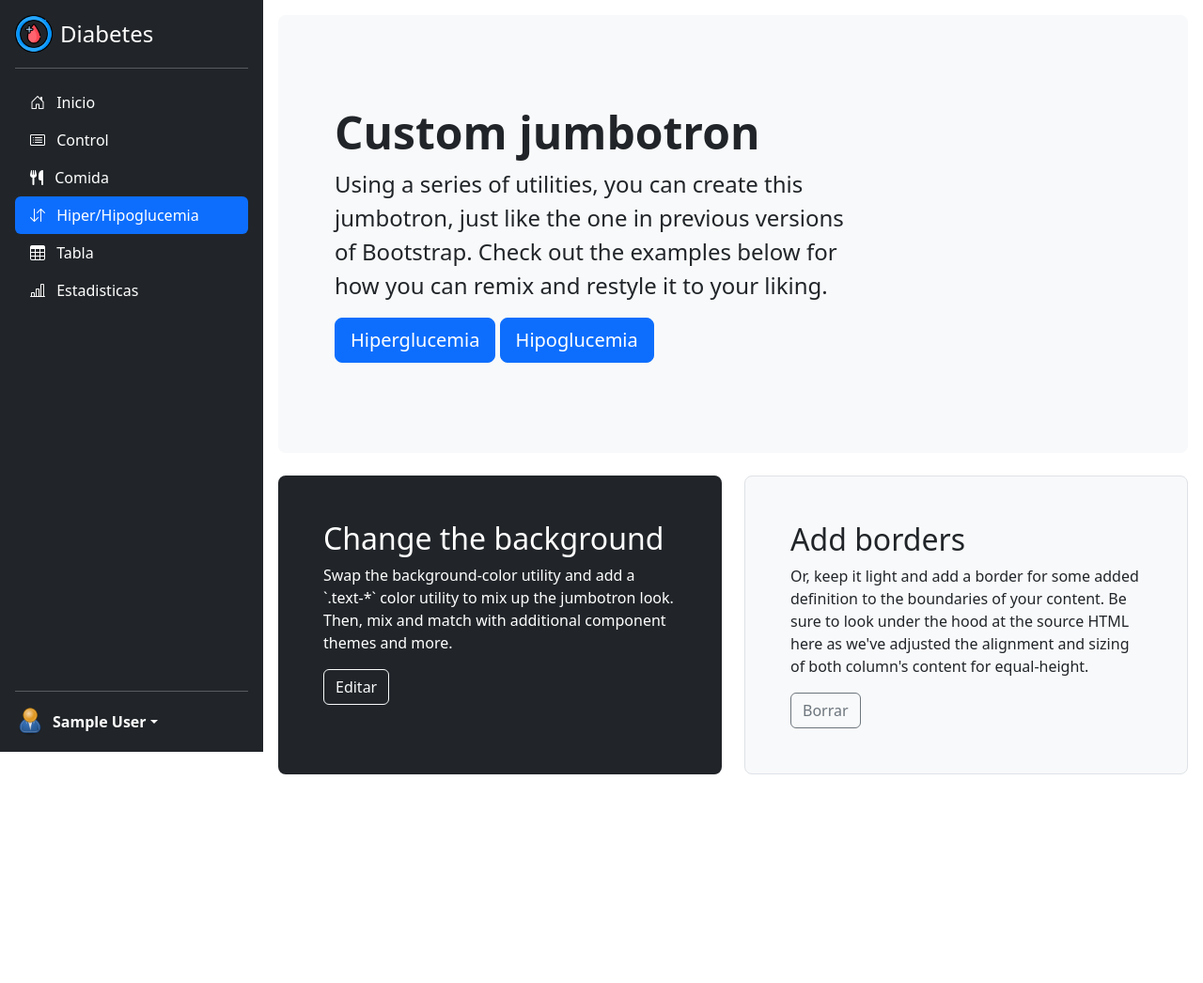
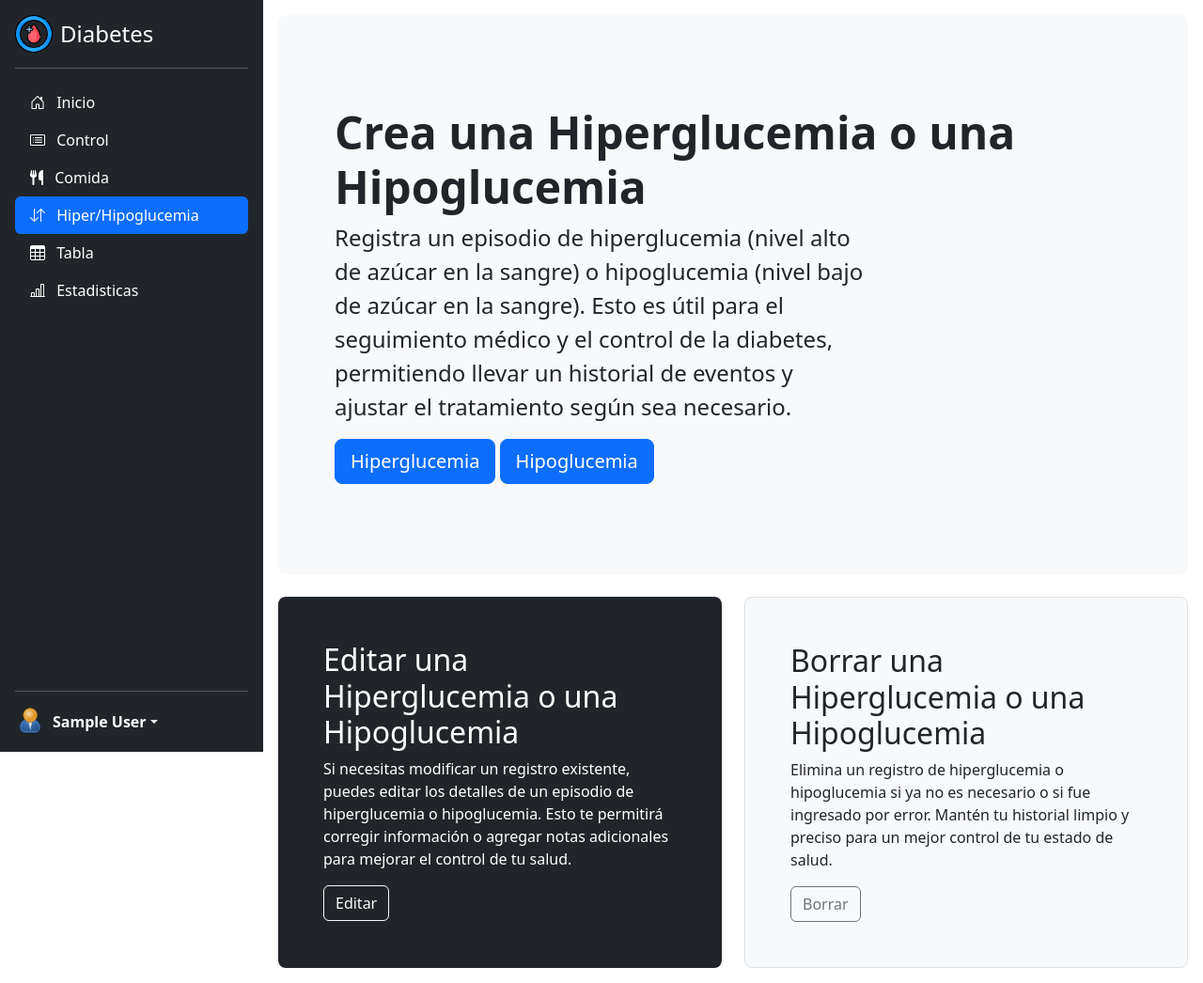
Before and after one commit to Sergioastur/PracticaFinal, a PHP site: page /pages/ui/selectHiperHipo.php in a window 1280 px wide. Shown: the whole page at 94% size. Before the commit the page ends 824 px from the top, so only its background shows below. Run offline with PHP 8.4, Linux system fonts and the light colour scheme; the visitor is signed in with stand-in values (Sample User, id 1); some libraries are stand-ins or nearby versions.

Commit message:
23-02-25

```diff
--- a/connection/conexion.php
+++ b/connection/conexion.php
@@ -1,6 +1,6 @@
 <?php
 // Datos de conexión
-$servidor = "localhost:3307";
+$servidor = "localhost:3306";
 $usuario = "root";
 $password = "";
 $db = "diabetes_bd";
--- /dev/null
+++ b/css/styles.css
@@ -0,0 +1,18 @@
+html,
+body {
+    height: 100%;
+    margin: 0;
+}
+
+.sidebar {
+    height: 100vh;
+}
+
+.flex-grow-1 {
+    margin-left: 280px;
+}
+
+#myChart, #bar-Chart {
+    width: 1000px !important;
+    height: 800px !important;
+}
--- a/pages/interface/sidebar.php
+++ b/pages/interface/sidebar.php
@@ -2,7 +2,13 @@
 if (!isset($_SESSION)) {
     session_start();
 }
+// Si no hay una sesion iniciada, redirige al index
+if (!isset($_SESSION['name'])) {
+    header('Location: ../../index.html');
+}
 $pagina = $_SESSION['pagina'];
+
+// Rutas de los archivos
 $rootPath = "/PracticaFinal/pages/ui/";
 
 $inicio = $rootPath."index.php";
@@ -11,15 +17,21 @@ $comida = $rootPath."selectComida.php";
 $hiperHipo = $rootPath."selectHiperHipo.php";
 $tabla = $rootPath."tabla.php";
 $estadisticas = $rootPath."estadisticas.php";
+$logo = $rootPath."../../img/diabetes.png";
+$usu = $rootPath."../../img/usu.png";
+$css = $rootPath."../../css/styles.css";
 ?>
 <!-- Links iconos -->
 <link rel="stylesheet" href="https://cdn.jsdelivr.net/npm/bootstrap-icons@1.3.0/font/bootstrap-icons.css">
 <link rel="stylesheet" href="https://cdnjs.cloudflare.com/ajax/libs/font-awesome/6.7.2/css/all.min.css">
 
-<div class="d-flex flex-column flex-shrink-0 p-3 text-bg-dark sidebar" style="width: 280px;">
+<!-- Estilos -->
+<link rel="stylesheet" href="<?php echo $css;?>">
+
+<div class="d-flex flex-column flex-shrink-0 p-3 text-bg-dark sidebar position-fixed" style="width: 280px;">
     <a href="/" class="d-flex align-items-center mb-3 mb-md-0 me-md-auto text-white text-decoration-none">
         <!-- <svg class="bi pe-none me-2" width="40" height="32"><use xlink:href="#bootstrap"></use></svg> -->
-         <img src="../../img/diabetes.png" width="40" height="40" class="bi pe-none me-2">
+         <img src="<?php echo $logo;?>" width="40" height="40" class="bi pe-none me-2">
         <span class="fs-4">Diabetes</span>
     </a>
     <hr>
@@ -64,7 +76,7 @@ $estadisticas = $rootPath."estadisticas.php";
     <hr>
     <div class="dropdown">
         <a href="#" class="d-flex align-items-center text-white text-decoration-none dropdown-toggle" data-bs-toggle="dropdown" aria-expanded="false">
-            <img src="../../img/usu.png" alt="" width="32" height="32" class="rounded-circle me-2">
+            <img src="<?php echo $usu;?>" alt="" width="32" height="32" class="rounded-circle me-2">
             <strong><?php echo $_SESSION['name'] ?></strong>
         </a>
         <ul class="dropdown-menu dropdown-menu-dark text-small shadow">
--- a/pages/ui/selectHiperHipo.php
+++ b/pages/ui/selectHiperHipo.php
@@ -30,8 +30,9 @@ $_SESSION['pagina'] = "hiperHipo";
         <div class="flex-grow-1 p-3">
             <div class="p-5 mb-4 bg-body-tertiary rounded-3">
                 <div class="container-fluid py-5">
-                  <h1 class="display-5 fw-bold">Custom jumbotron</h1>
-                  <p class="col-md-8 fs-4">Using a series of utilities, you can create this jumbotron, just like the one in previous versions of Bootstrap. Check out the examples below for how you can remix and restyle it to your liking.</p>
+                  <h1 class="display-5 fw-bold">Crea una Hiperglucemia o una Hipoglucemia</h1>
+                  <p class="col-md-8 fs-4">Registra un episodio de hiperglucemia (nivel alto de azúcar en la sangre) o hipoglucemia (nivel bajo de azúcar en la sangre).
+                  Esto es útil para el seguimiento médico y el control de la diabetes, permitiendo llevar un historial de eventos y ajustar el tratamiento según sea necesario.</p>
                   <a href="crearHiperHipo.php?tipo=hiper" class="btn btn-primary btn-lg" type="button">Hiperglucemia</a>
                   <a href="crearHiperHipo.php?tipo=hipo" class="btn btn-primary btn-lg" type="button">Hipoglucemia</a>
                 </div>
@@ -39,15 +40,17 @@ $_SESSION['pagina'] = "hiperHipo";
               <div class="row align-items-md-stretch">
                 <div class="col-md-6">
                   <div class="h-100 p-5 text-bg-dark rounded-3">
-                    <h2>Change the background</h2>
-                    <p>Swap the background-color utility and add a `.text-*` color utility to mix up the jumbotron look. Then, mix and match with additional component themes and more.</p>
+                    <h2>Editar una Hiperglucemia o una Hipoglucemia</h2>
+                    <p> Si necesitas modificar un registro existente, puedes editar los detalles de un episodio de hiperglucemia o hipoglucemia.
+                    Esto te permitirá corregir información o agregar notas adicionales para mejorar el control de tu salud.</p>
                     <a href="editarHiperHipo.php" class="btn btn-outline-light" type="button">Editar</a>
                   </div>
                 </div>
                 <div class="col-md-6">
                   <div class="h-100 p-5 bg-body-tertiary border rounded-3">
-                    <h2>Add borders</h2>
-                    <p>Or, keep it light and add a border for some added definition to the boundaries of your content. Be sure to look under the hood at the source HTML here as we've adjusted the alignment and sizing of both column's content for equal-height.</p>
+                    <h2>Borrar una Hiperglucemia o una Hipoglucemia</h2>
+                    <p>Elimina un registro de hiperglucemia o hipoglucemia si ya no es necesario o si fue ingresado por error.
+                    Mantén tu historial limpio y preciso para un mejor control de tu estado de salud.</p>
                     <a href="borrarHiperHipo.php" class="btn btn-outline-secondary" type="button">Borrar</a>
                   </div>
                 </div>
```
Also changed, not shown: pages/ui/estadisticas.php (+2 -8 lines), pages/ui/index.php (+6 -12 lines), pages/ui/selectComida.php (+6 -6 lines), pages/ui/selectControl.php (+6 -3 lines).
